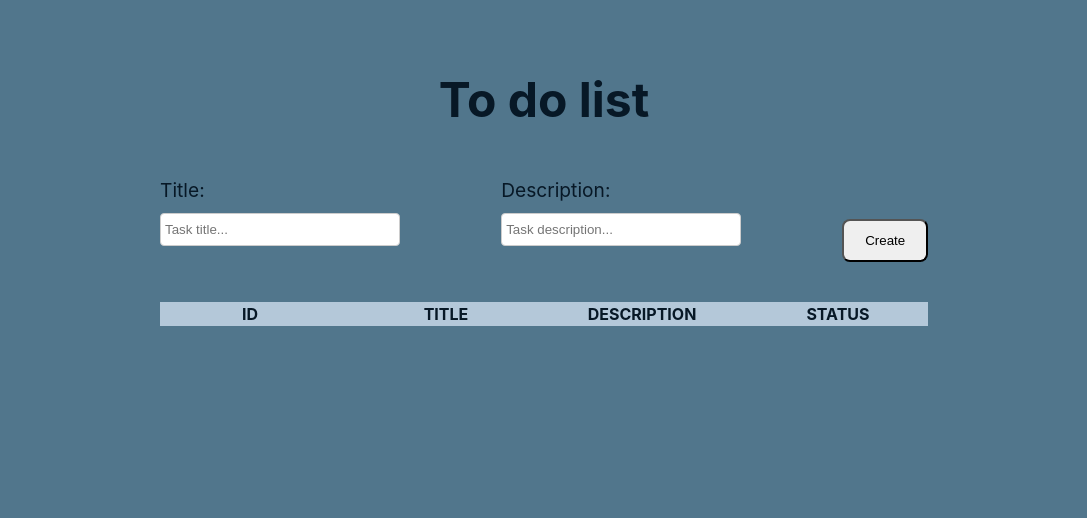
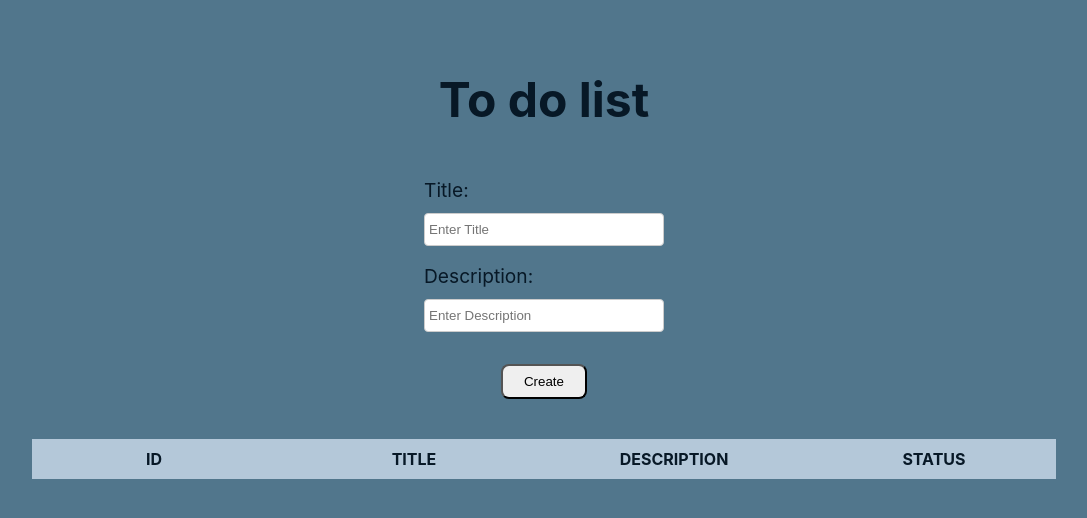
Before and after one commit to Oldu8/to-do-list, a React (Vite) app: page / in a window 1280 px wide. Shown: the top 518 px of the page, without its empty margins (96-1183 px from the left). Built offline with nearby package versions, Linux system fonts and the light colour scheme.

Commit message:
styles + refactoring

```diff
--- a/src/App.css
+++ b/src/App.css
@@ -35,6 +35,7 @@
   align-items: center;
   margin-bottom: 1.5rem;
   font-weight: bold;
+  padding: 0.5rem 0;
 }
 
 .item {
@@ -61,9 +62,10 @@
   outline: none;
 }
 
-.btn {
-  padding: 0.75rem 1.3rem;
+.submitButton {
+  padding: 0.5rem 1.3rem;
   border-radius: 0.5rem;
+  margin-top: 1rem;
 }
 
 .inputSection {
@@ -73,7 +75,7 @@
 }
 .inputsBlock {
   display: flex;
-  align-items: flex-end;
+  align-items: center;
   padding: 1rem 0;
 }
 
@@ -146,14 +148,43 @@
 }
 
 .modalInput {
-  /* padding-left: 0.2rem; */
+  margin-left: 1rem;
+  height: 1rem;
+  width: 1rem;
+}
+
+.checkboxInput {
+  height: 1rem;
+  width: 1rem;
 }
 
 .modalStatus {
   padding: 0.5rem 0;
+  display: flex;
+  align-items: center;
 }
 .modalButton {
   max-width: 5rem;
   margin-top: 2rem;
   padding: 0.3rem 1rem;
 }
+
+@media (max-width: 1366px) {
+  .wrapper {
+    max-width: 80%;
+  }
+
+  .inputsBlock {
+    flex-flow: column;
+  }
+}
+
+@media (max-width: 425px) {
+  .wrapper {
+    max-width: 100%;
+  }
+
+  .inputsBlock {
+    flex-flow: column;
+  }
+}
--- a/src/App.tsx
+++ b/src/App.tsx
@@ -1,18 +1,14 @@
-import { useState, FocusEvent, useEffect } from "react";
+import { useState, FocusEvent } from "react";
 import "./App.css";
+import InputSection from "./components/InputSection/InputSection";
 import ModalWindow from "./components/ModalWindow/ModalWindow";
 import TaskItem from "./components/TaskItem/TaskItem";
-import { ITask } from "./interface";
+import { IErrors, ITask } from "./interface";
 
 const intialFormData = {
   taskTitle: "",
   taskDescription: "",
 };
-
-interface IErrors {
-  taskTitle?: string;
-  taskDescription?: string;
-}
 
 function App() {
   const [count, setCount] = useState<number>(1);
@@ -32,18 +28,15 @@ function App() {
     });
   };
 
-  const onSubmit = (event: any) => {
+  const onSubmit = (event: React.FormEvent<HTMLFormElement>) => {
     event.preventDefault();
     if (!formData.taskDescription && !formData.taskTitle) {
-      console.log("2 errors");
       return setErrors({
         ["taskTitle"]: "This field is empty",
         ["taskDescription"]: "This field is empty",
       });
     }
     if (!formData.taskTitle) {
-      console.log("title error");
-
       return setErrors((ers) => {
         return {
           ...ers,
@@ -52,7 +45,6 @@ function App() {
       });
     }
     if (!formData.taskDescription) {
-      console.log("desc error");
       return setErrors((ers) => {
         return {
           ...ers,
@@ -75,7 +67,7 @@ function App() {
 
   const handleBlur = (event: FocusEvent<HTMLInputElement>) => {
     const { name, value } = event.target;
-    const isEmpty = !!value.trim().length; // false / true
+    const isEmpty = !!value.trim().length;
     if (!isEmpty) {
       setErrors((state) => {
         return { ...state, [name]: `${name} is empty` };
@@ -89,8 +81,7 @@ function App() {
     });
   };
 
-  const handleItemClick = (id: any) => {
-    console.log(id);
+  const handleItemClick = (id: number) => {
     setSelectedItemId(id);
     setShowModal(true);
   };
@@ -118,39 +109,25 @@ function App() {
       <div className="wrapper">
         <h2 className="title">To do list</h2>
         <form className="inputsBlock" onSubmit={onSubmit}>
-          <section className="inputSection">
-            <label className="subtitle">Title:</label>
-            <input
-              onChange={handleChange}
-              value={formData.taskTitle}
-              onBlur={handleBlur}
-              onFocus={handleFocus}
-              type="text"
-              className={errors["taskTitle"] ? "input error" : "input"}
-              placeholder="Task title..."
-              name="taskTitle"
-            />
-            {errors.taskTitle && (
-              <div className="errorMessage">This field is empty</div>
-            )}
-          </section>
-          <section className="inputSection">
-            <label className="subtitle">Description:</label>
-            <input
-              onChange={handleChange}
-              value={formData.taskDescription}
-              onBlur={handleBlur}
-              onFocus={handleFocus}
-              type="text"
-              className={errors["taskDescription"] ? "input error" : "input"}
-              placeholder="Task description..."
-              name="taskDescription"
-            />
-            {errors.taskDescription && (
-              <div className="errorMessage">This field is empty</div>
-            )}
-          </section>
-          <input type="submit" className="btn" value="Create" />
+          <InputSection
+            title="Title"
+            name="taskTitle"
+            handleChange={handleChange}
+            formData={formData}
+            handleBlur={handleBlur}
+            handleFocus={handleFocus}
+            errors={errors}
+          />
+          <InputSection
+            title="Description"
+            name="taskDescription"
+            handleChange={handleChange}
+            formData={formData}
+            handleBlur={handleBlur}
+            handleFocus={handleFocus}
+            errors={errors}
+          />
+          <input type="submit" className="submitButton" value="Create" />
         </form>
         <div className="list">
           <legend className="header">
--- a/src/components/InputSection/InputSection.tsx
+++ b/src/components/InputSection/InputSection.tsx
@@ -1,5 +1,30 @@
 import React from "react";
+import { InputSectionProps } from "../../interface";
 
-export default function InputSection() {
-  return <div>TextForm</div>;
+export default function InputSection(props: InputSectionProps) {
+  const {
+    name,
+    title,
+    handleChange,
+    formData,
+    handleBlur,
+    handleFocus,
+    errors,
+  } = props;
+  return (
+    <section className="inputSection">
+      <label className="subtitle">{title}:</label>
+      <input
+        onChange={handleChange}
+        value={formData[name]}
+        onBlur={handleBlur}
+        onFocus={handleFocus}
+        type="text"
+        className={errors[name] ? "input error" : "input"}
+        placeholder={`Enter ${title}`}
+        name={name}
+      />
+      {errors[name] && <div className="errorMessage">This field is empty</div>}
+    </section>
+  );
 }
--- a/src/components/TaskItem/TaskItem.tsx
+++ b/src/components/TaskItem/TaskItem.tsx
@@ -1,19 +1,12 @@
+import { truncateString } from "../../functions/functions";
 import { TaskItemProps } from "../../interface";
-
-function truncateString(str: string, maxLength: number) {
-  if (str.length <= maxLength) {
-    return str;
-  } else {
-    return str.slice(0, maxLength - 3) + "...";
-  }
-}
 
 export default function TaskItem(props: TaskItemProps) {
   const { id, taskTitle, taskDescription, status } = props.task;
   const { handleItemClick, handleUpdateTask } = props;
 
-  const title = truncateString(taskTitle, 20);
-  const desc = truncateString(taskDescription, 20);
+  const title = truncateString(taskTitle);
+  const desc = truncateString(taskDescription);
 
   const handleStatusChange = (event: React.ChangeEvent<HTMLInputElement>) => {
     handleUpdateTask(id, event.target.checked);
@@ -29,6 +22,7 @@ export default function TaskItem(props: TaskItemProps) {
           type="checkbox"
           id="isDone"
           name="isDone"
+          className="checkboxInput"
           checked={status}
           onChange={handleStatusChange}
         />
--- /dev/null
+++ b/src/functions/functions.ts
@@ -0,0 +1,17 @@
+export function truncateString(str: string) {
+  const screenWidth = window.innerWidth;
+  let maxLength: number = 0;
+  if (screenWidth >= 1024) {
+    maxLength = 30;
+  } else if (screenWidth >= 768) {
+    maxLength = 20;
+  } else if (screenWidth < 768) {
+    maxLength = 10;
+  }
+
+  if (str.length <= maxLength) {
+    return str;
+  } else {
+    return str.slice(0, maxLength - 3) + "...";
+  }
+}
```
Also changed, not shown: src/interface/index.ts (+18 -0 lines).
